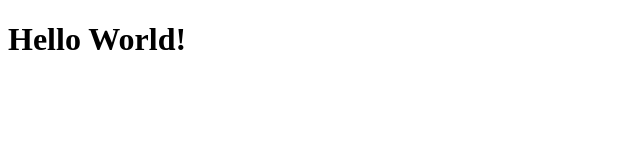
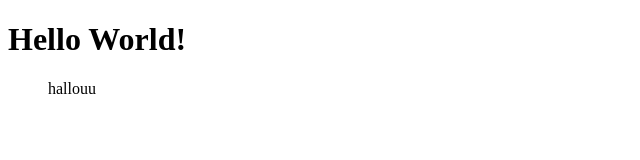
Before and after one commit to Yasirafandi/testing-git, a plain HTML site: page index.html in a window 1280 px wide. Shown: the full height of the page, 0-640 px from the left. Drawn offline with Linux system fonts and the light colour scheme.

Commit message:
menambahkan perubahan>

```diff
--- a/index.html
+++ b/index.html
@@ -7,5 +7,8 @@
 </head>
 <body>
     <h1>Hello World!</h1>
+    <ul>
+        <il>hallouu</il>
+    </ul>
 </body>
 </html>
```
